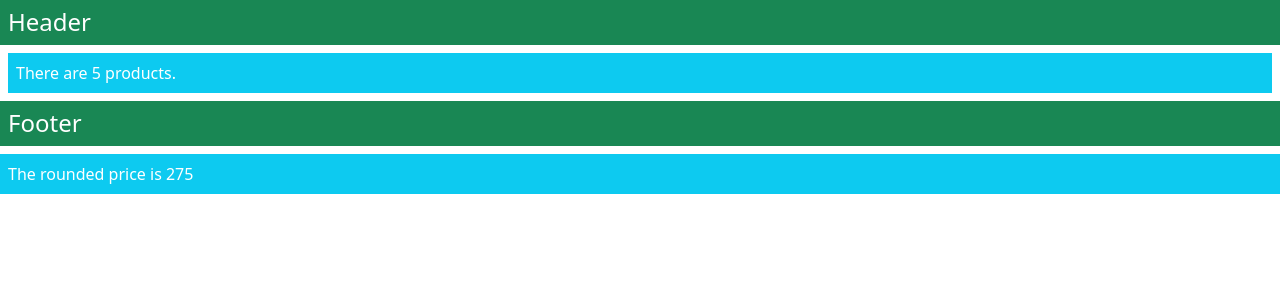
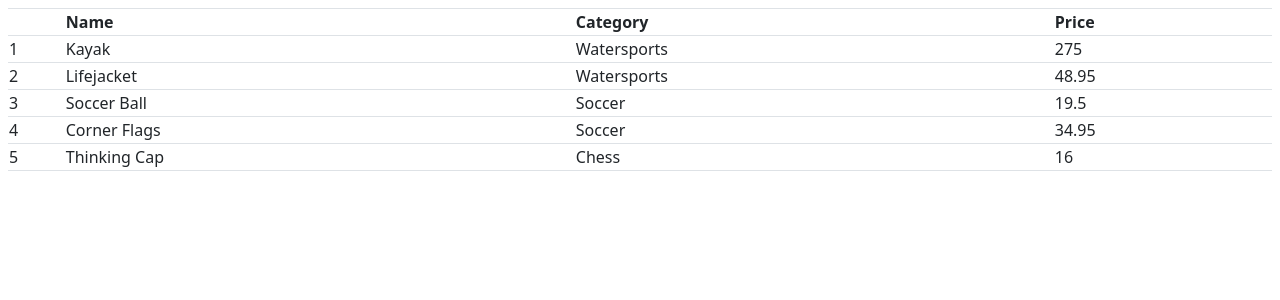
Before and after one commit to dmyers82/AngularProjects, an Angular app in the folder AngularPartII/Chapter 14 Using Events and Forms/eventsforms/: page / in a window 1280 px wide. Shown: the top 300 px of the page. Built offline with nearby package versions, Linux system fonts and the light colour scheme.

Commit message:
modified component.ts, template.html

```diff
--- a/AngularPartII/Chapter 14 Using Events and Forms/eventsforms/src/app/component.ts
+++ b/AngularPartII/Chapter 14 Using Events and Forms/eventsforms/src/app/component.ts
@@ -3,22 +3,12 @@
 import { Product } from "./product.model";
 
 @Component({
-    selector: "app",
-    templateUrl: "template.html"
+        selector: "app",
+        templateUrl: "template.html"
 })
+
 export class ProductComponent {
     model: Model = new Model();
-
-    constructor(ref: ApplicationRef) {
-        (<any>window).appRef = ref;
-        (<any>window).model = this.model;
-        console.log("ProductComponent constructor called");
-        console.log("ref value: ");
-    }
-
-    getProductByPosition(position: number): Product {
-        return this.model.getProducts()[position];
-    }
 
     getProduct(key: number): Product {
         return this.model.getProduct(key);
@@ -28,20 +18,5 @@
         return this.model.getProducts();
     }
 
-    getProductCount(): number {
-        console.log("getProductCount invoked");
-        return this.getProducts().length;
-    }
-
-    getKey(index: number, product: Product) {
-        return product.id;
-    }
-
-    get nextProduct(): Product {
-        return this.model.getProducts().shift();
-    }
-
-    getProductPrice(index: number): number {
-        return Math.floor(this.getProduct(index).price);
-    }
+    selectedProduct: Product;
 }
--- a/AngularPartII/Chapter 14 Using Events and Forms/eventsforms/src/app/template.html
+++ b/AngularPartII/Chapter 14 Using Events and Forms/eventsforms/src/app/template.html
@@ -1,21 +1,11 @@
-<ng-template #titleTemplate let-text="title">
-    <h4 class="p-2 bg-success text-white">{{text}}</h4>
-</ng-template>
-
-<ng-template [ngTemplateOutlet]="titleTemplate"
-    [ngTemplateOutletContext]="{title: 'Header'}">
-</ng-template>
-
-<div class="text-white m-2">
-    <div class="bg-info p-2">
-        There are {{getProductCount()}} products.
-    </div>
+<div class="m-2">
+    <table class="table table-sm table-bordered">
+        <tr><th></th><th>Name</th><th>Category</th><th>Price</th></tr>
+        <tr *ngFor="let item of getProducts(); let i = index">
+            <td>{{i + 1}}</td>
+            <td>{{item.name}}</td>
+            <td>{{item.category}}</td>
+            <td>{{item.price}}</td>
+        </tr>
+    </table>
 </div>
-
-<ng-template [ngTemplateOutlet]="titleTemplate"
-    [ngTemplateOutletContext]="{title: 'Footer'}">
-</ng-template>
-
-<div class="bg-info p-2 text-white">
-    The rounded price is {{getProductPrice(0)}}
-</div>
```
